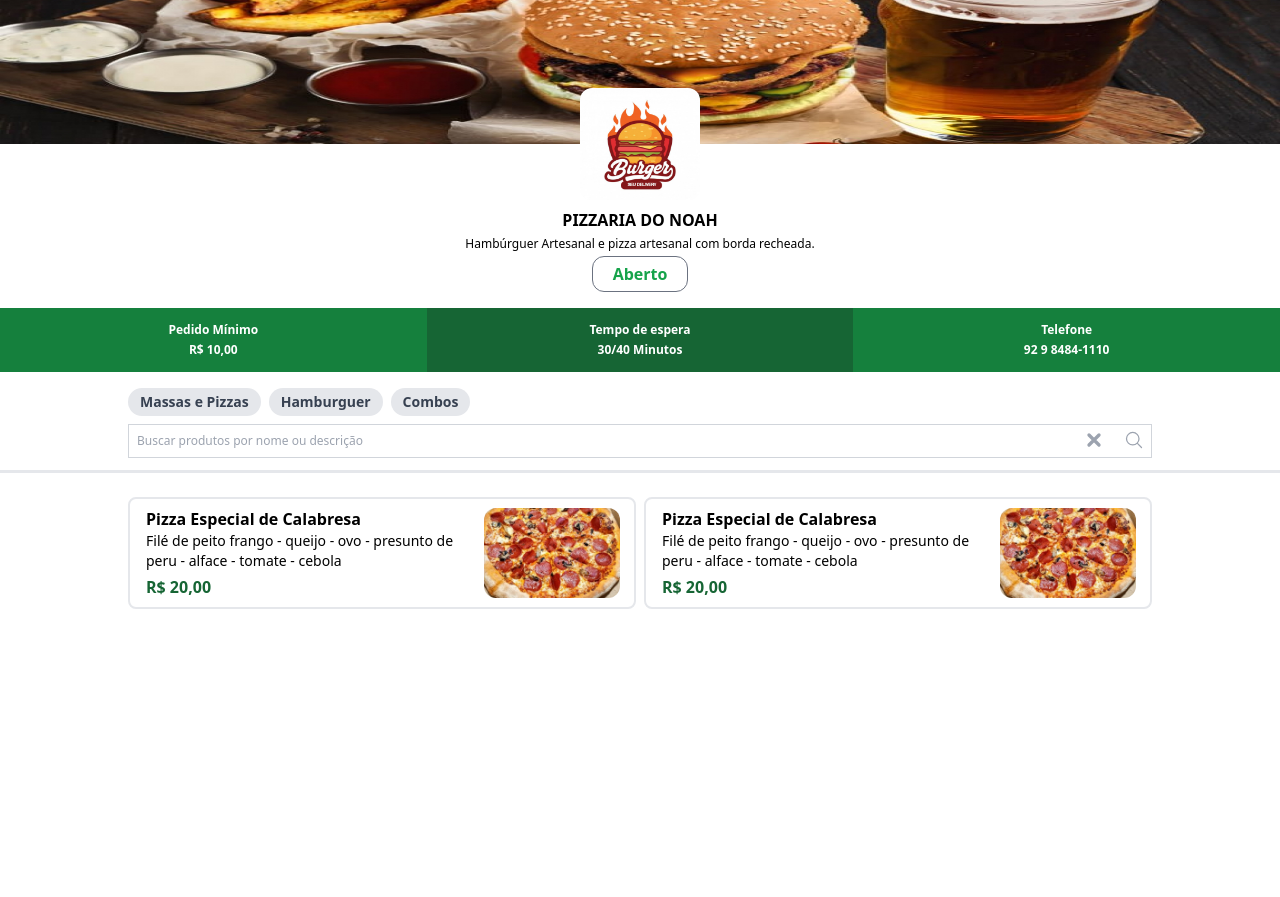
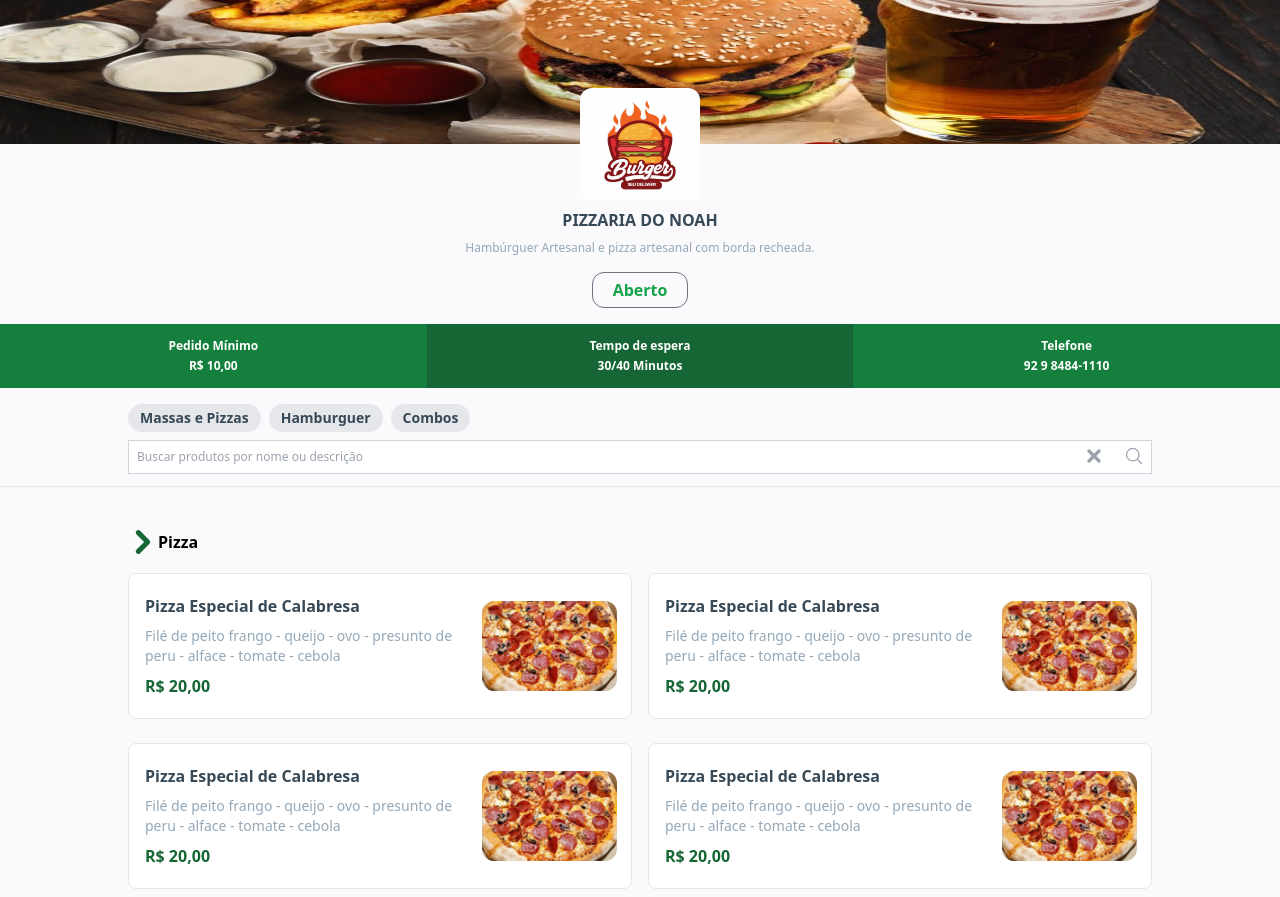
Before and after one commit to devfilipealmeida/ordereasy-front, a Next.js app: page /cardapio in a window 1280 px wide. Before the commit the page ends 800 px from the top, so only its background shows below. Built offline with nearby package versions, Linux system fonts and the light colour scheme.

Commit message:
ajustes no card e modal de produto

```diff
--- a/src/app/cardapio/page.tsx
+++ b/src/app/cardapio/page.tsx
@@ -4,11 +4,12 @@ import {
     FiltersSearch,
     ProductCard
 } from "@/components";
+import { ChevronRightIcon } from '@heroicons/react/24/outline'
 
 export default function Cardapio() {
     return (
         // aqui mudei de h-full pra screen
-        <body className='w-full h-full'>
+        <body className='w-full h-full bg-bg-gray-main'>
             <section className='w-screen'>
                 <Cover />
             </section>
@@ -18,12 +19,22 @@ export default function Cardapio() {
                     <div className="px-4 lg:px-32">
                         <FiltersSearch />
                     </div>
-                    <div className="border-b border-gray-200 border-solid border-2">
+                    <div>
+                    <div className="border-b border-gray-main border-solid mt-3">
                         {/* Linha */}
                     </div>
-                    <div className="mt-6 px-4 lg:px-32 lg:grid lg:grid-cols-2 gap-2">
+                    <div className="mt-10 px-4 lg:px-32">
+                        <div className="w-full flex flex-row items-center mb-4 justify-start">
+                        <ChevronRightIcon width={30} height={30} className="text-green-800  stroke-[0.25rem]"/>
+                        <p className="font-bold text-base">Pizza</p>
+                        </div>
+                        <div className="lg:grid lg:grid-cols-2 gap-4">
                         <ProductCard />
                         <ProductCard />
+                        <ProductCard />
+                        <ProductCard />
+                        </div>
+                    </div>
                     </div>
                 </section>
             </div>
--- a/src/app/globals.css
+++ b/src/app/globals.css
@@ -6,6 +6,7 @@ html,
 body {
   zoom: 100%;
   margin: 0;
+  overflow-x: hidden;
 }
 
 ::-webkit-scrollbar {
--- a/src/components/Header/Header.tsx
+++ b/src/components/Header/Header.tsx
@@ -2,9 +2,9 @@ export const Header = () => {
     return (
         <div className="flex flex-row items-center justify-center">
             <div className="flex flex-col items-center justify-center">
-                <h1 className="text-base font-bold">PIZZARIA DO NOAH</h1>
-                <p className="text-xs font-normal mt-1">Hambúrguer Artesanal e pizza artesanal com borda recheada.</p>
-                <button className="mt-1 font-bold text-green-600 border-gray-500 border-solid border-[1px] rounded-xl py-[0.3125rem] px-[1.25rem]" >Aberto</button>
+                <h1 className="text-base font-bold text-gray-letters-title">PIZZARIA DO NOAH</h1>
+                <p className="text-xs font-normal mt-2 text-gray-letters-paragraph">Hambúrguer Artesanal e pizza artesanal com borda recheada.</p>
+                <button className="mt-4 font-bold text-green-600 border-gray-500 border-solid border-[1px] rounded-xl py-[0.3125rem] px-[1.25rem]" >Aberto</button>
                 <div className="mt-4 w-screen h-16 grid grid-cols-3">
                     <div className="bg-green-700 flex flex-col justify-center items-center">
                         <p className="text-white font-semibold text-xs mb-[2px]">Pedido Mínimo</p>
--- a/src/components/Modal/Modal.tsx
+++ b/src/components/Modal/Modal.tsx
@@ -13,7 +13,7 @@ export const Modal = ({
         <div className={`fixed inset-0 overflow-y-auto ${open ? 'block' : 'hidden'}`}>
             <div className="flex items-center justify-center min-h-screen">
                 <div className="fixed inset-0 bg-gray-900 opacity-50"></div>
-                <div className="relative bg-white rounded-sm w-2/4 mx-auto">
+                <div className="relative bg-bg-gray-main rounded-sm w-screen sm:w-2/4 mx-auto">
                     <div className="flex bg-primary-color rounded-lg mb-2 items-center justify-start pt-3 px-3">
                         <ArrowLeftIcon onClick={() => updateModalState(false)} width={15} height={15} className='stroke-[0.25rem]' />
                         <h2 className="text-base font-semibold text-black ml-1">{title}</h2>
@@ -21,7 +21,7 @@ export const Modal = ({
                             {/* Linha */}
                         </div>
                     </div>
-                    <div className='overflow-auto max-h-80'>
+                    <div className='overflow-auto h-5/6 sm:max-h-80'>
                         {content}
                     </div>
                     <footer>
--- a/src/components/ProductCard/ProductCard.tsx
+++ b/src/components/ProductCard/ProductCard.tsx
@@ -18,15 +18,16 @@ export const ProductCard = () => {
                 onClick={() => setOpen(true)}
                 className="
                 flex flex-row
-                lg:w-full border-[2px]
+                lg:w-full border-[1px]
+                bg-white
                 border-solid rounded-lg
                 px-4 py-2 hover:border-black hover:border-[1px]
                 justify-self-center mb-2
         ">
                 <div>
-                    <p className="font-bold text-base">Pizza Especial de Calabresa</p>
-                    <p className="text-sm">Filé de peito frango - queijo - ovo - presunto de peru - alface - tomate - cebola</p>
-                    <p className="mt-1 font-semibold text-base text-green-800">R$ 20,00</p>
+                    <p className="font-bold text-base text-gray-letters-title mt-3">Pizza Especial de Calabresa</p>
+                    <p className="text-sm text-gray-letters-paragraph mt-2">Filé de peito frango - queijo - ovo - presunto de peru - alface - tomate - cebola</p>
+                    <p className="mt-2 font-semibold text-base text-green-800 mb-3">R$ 20,00</p>
                 </div>
                 <div className="flex flex-col items-center justify-center">
                     <Image className="rounded-xl ml-1" src={Pizza} alt="Foto do Produto" priority width={200} />
--- a/src/components/Tag/Tag.tsx
+++ b/src/components/Tag/Tag.tsx
@@ -4,7 +4,7 @@ export const Tag = ({category}: {category: string}) => {
             inline-flex
             items-center
             bg-gray-200
-            text-gray-700
+            text-gray-letters-title
             rounded-full
             px-3 py-1 text-sm
             font-semibold mr-2"
--- a/tailwind.config.ts
+++ b/tailwind.config.ts
@@ -13,6 +13,11 @@ const config: Config = {
         "gradient-conic":
           "conic-gradient(from 180deg at 50% 50%, var(--tw-gradient-stops))",
       },
+      colors: {
+        'bg-gray-main': '#FAFAFD',
+        'gray-letters-title': '#374957',
+        'gray-letters-paragraph': '#94A8B8',
+      }
     },
   },
   plugins: [],
```
